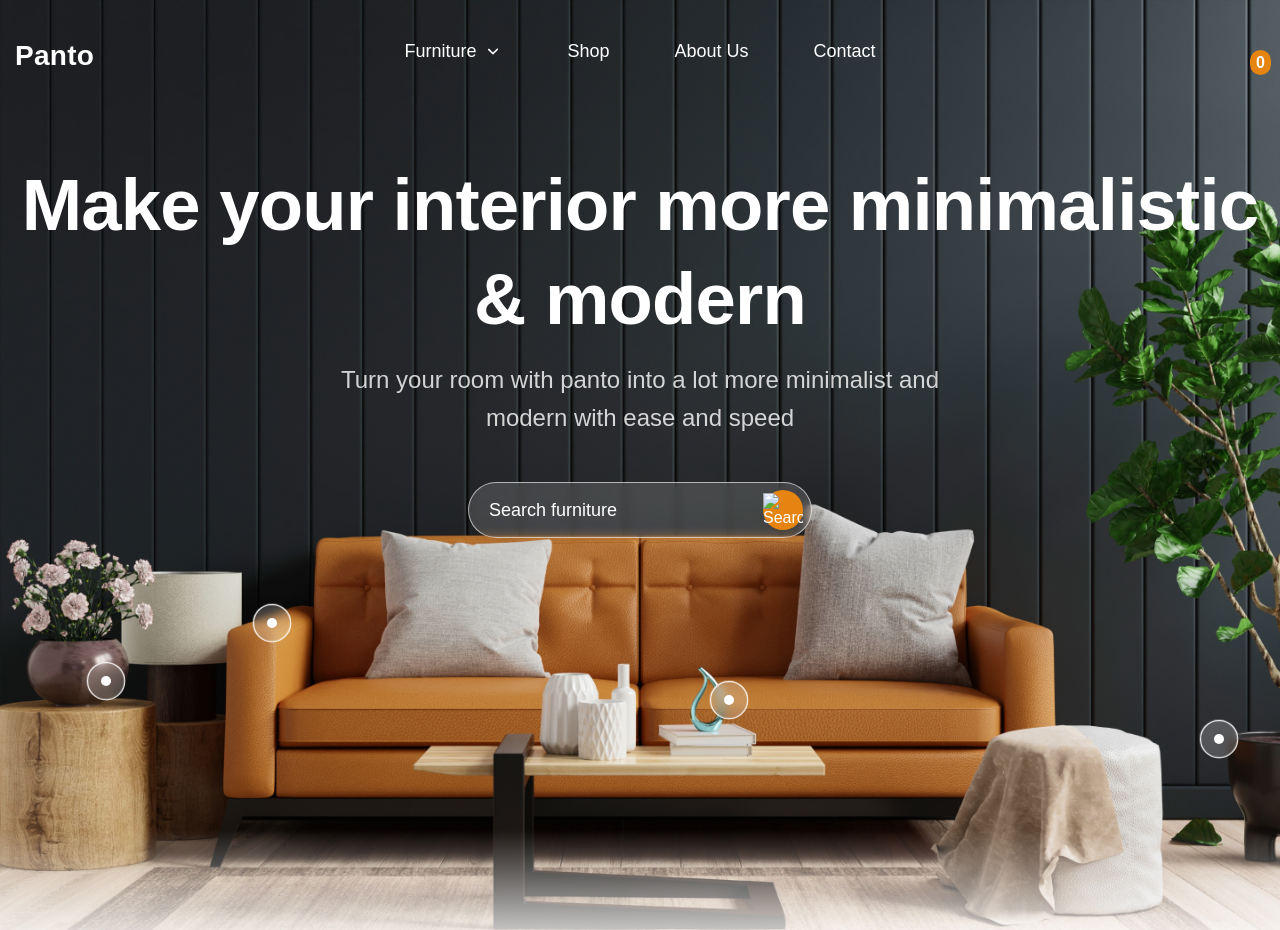
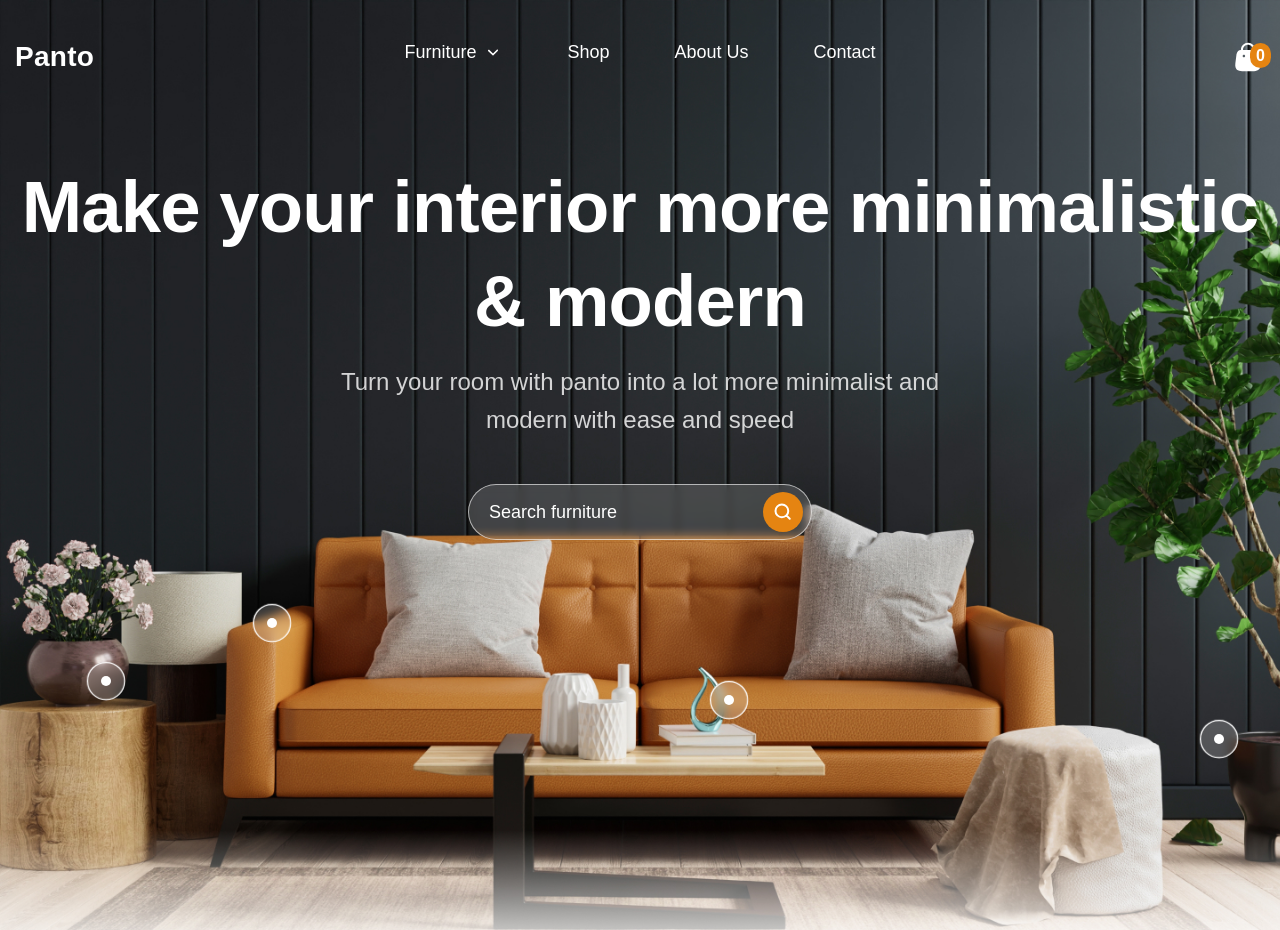
Before and after one commit to iirk1/First-Site, a plain HTML site: page index.html in a window 1280 px wide. Shown: the top 930 px of the page. Drawn offline with nearby package versions, Linux system fonts and the light colour scheme.

Commit message:
Add fresh site files

```diff
--- a/index.html
+++ b/index.html
@@ -46,7 +46,7 @@
 
 
                 <a class="cart" href="#!">
-                    <img class="cart__img" src=".img/icons/cart.svg" alt="">
+                    <img class="cart__img" src="img/icons/cart.svg" alt="">
                     <div class="cart__count">0</div>
                 </a>
 
@@ -63,7 +63,7 @@
                 <form action="" class="search-form">
                     <input placeholder="Search furniture" type="text" class="search-form__input" autocomplete="off">
                     <button class="search-form__btn">
-                        <img src=".img/icons/search.svg" alt="Search">
+                        <img src="img/icons/search.svg" alt="Search">
                     </button>
                 </form>
             </div>
```
